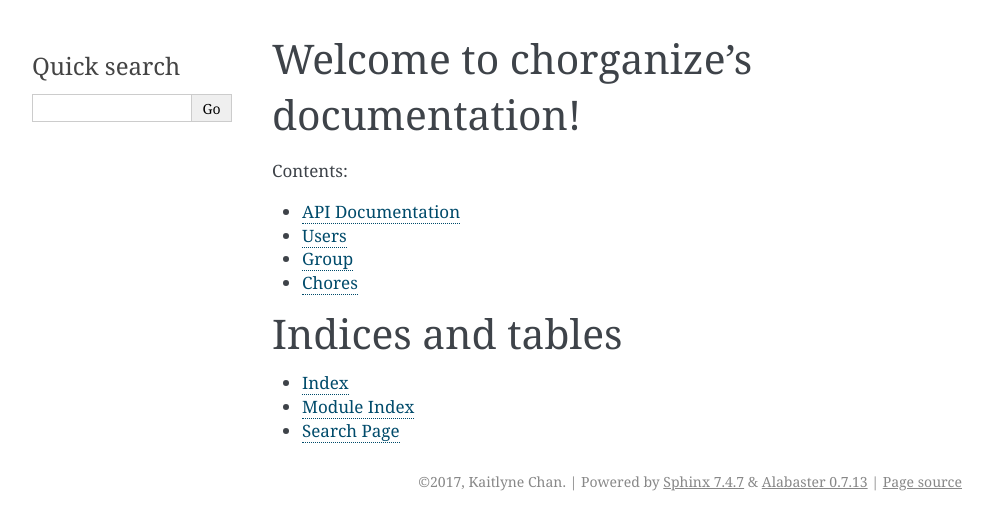
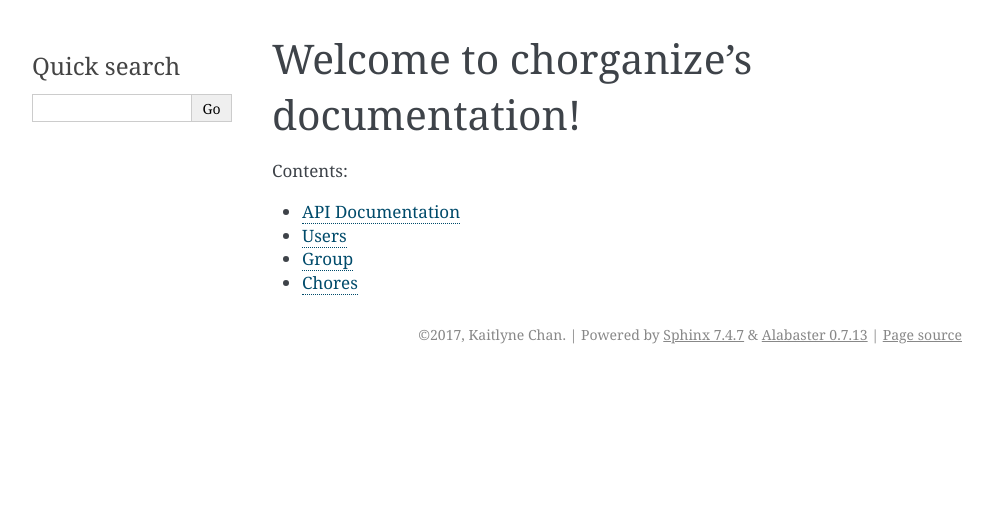
Before and after one commit to jdliaw/chorganize, a Sphinx documentation site: the page built from Docs/index.rst, in a window 1280 px wide. Shown: the top 530 px of the page, without its empty margins (148-1140 px from the left). Built offline with Sphinx 7.4.7, drawn with Linux system fonts in a browser that asks for light colours.

Commit message:
Removed unnecessary links in documentation

```diff
--- a/Docs/conf.py
+++ b/Docs/conf.py
@@ -19,10 +19,7 @@
 #
 import os
 import sys
-#sys.path.insert(0, os.path.abspath('routes'))
-#sys.path.insert(0, os.getcwd())
 sys.path.insert(0, os.path.abspath('..'))
-#sys.path.insert(0, os.path.abspath('../routes'))
 
 
 # -- General configuration ------------------------------------------------
--- a/Docs/index.rst
+++ b/Docs/index.rst
@@ -11,12 +11,3 @@ Welcome to chorganize's documentation!
    :caption: Contents:
 
    code
-
-
-
-Indices and tables
-==================
-
-* :ref:`genindex`
-* :ref:`modindex`
-* :ref:`search`
```
Also changed, not shown: 5 other files.
